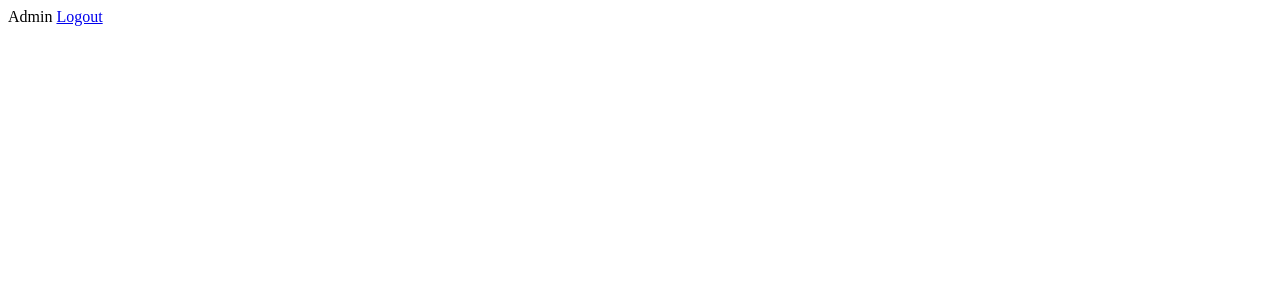
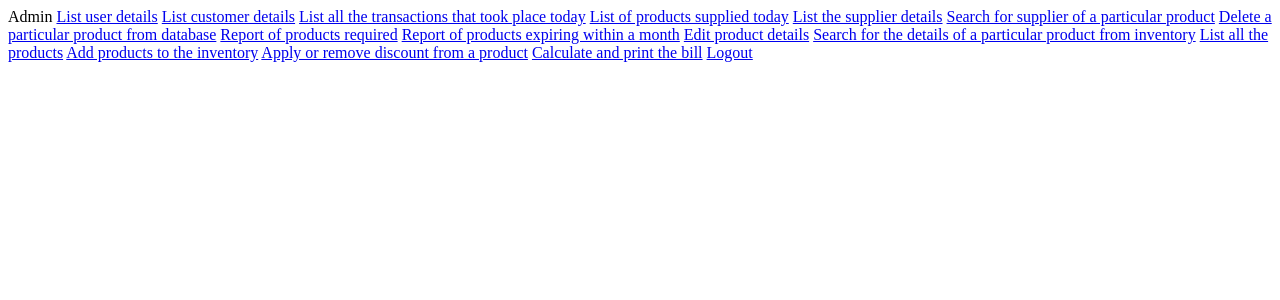
Before and after one commit to prarthantalwar/Supermarket-Management-System, a Flask app: page /admin in a window 1280 px wide. Before the commit the part shown is almost empty. Shown: the top 300 px of the page. Run offline with Flask 3, Linux system fonts and the light colour scheme; a user stored in the database is signed in.

Commit message:
Added all html

```diff
--- a/app.py
+++ b/app.py
@@ -77,10 +77,122 @@ def dataop():
 
 
 
+
+# Modules
+
+@app.route('/user_deats')
+def user_deats():
+    if g.user:
+        return render_template('user_deats.html', user=session['user'])
+    return redirect('/')
+
+
+@app.route('/cust_deats')
+def cust_deats():
+    if g.user:
+        return render_template('cust_deats.html', user=session['user'])
+    return redirect('/')
+
+
+@app.route('/todays_trans')
+def todays_trans():
+    if g.user:
+        return render_template('todays_trans.html', user=session['user'])
+    return redirect('/')
+
+
+@app.route('/prod_supp_tod')
+def prod_supp_tod():
+    if g.user:
+        return render_template('prod_supp_tod.html', user=session['user'])
+    return redirect('/')
+
+
+@app.route('/supp_deats')
+def supp_deats():
+    if g.user:
+        return render_template('supp_deats.html', user=session['user'])
+    return redirect('/')
+
+
+@app.route('/search_prod_supp_deats')
+def search_prod_supp_deats():
+    if g.user:
+        return render_template('search_prod_supp_deats.html', user=session['user'])
+    return redirect('/')
+
+
+@app.route('/del_prod')
+def del_prod():
+    if g.user:
+        return render_template('del_prod.html', user=session['user'])
+    return redirect('/')
+
+
+@app.route('/prod_req')
+def prod_req():
+    if g.user:
+        return render_template('prod_req.html', user=session['user'])
+    return redirect('/')
+
+
+@app.route('/prod_30_exp')
+def prod_30_exp():
+    if g.user:
+        return render_template('prod_30_exp.html', user=session['user'])
+    return redirect('/')
+
+
+@app.route('/edit_prod_deats')
+def edit_prod_deats():
+    if g.user:
+        return render_template('edit_prod_deats.html', user=session['user'])
+    return redirect('/')
+
+
+@app.route('/search_prod_deats')
+def search_prod_deats():
+    if g.user:
+        return render_template('search_prod_deats.html', user=session['user'])
+    return redirect('/')
+
+
+@app.route('/list_prods')
+def list_prods():
+    if g.user:
+        return render_template('list_prods.html', user=session['user'])
+    return redirect('/')
+
+
+@app.route('/add_prods')
+def add_prods():
+    if g.user:
+        return render_template('add_prods.html', user=session['user'])
+    return redirect('/')
+
+
+@app.route('/apply_rem_disc')
+def apply_rem_disc():
+    if g.user:
+        return render_template('apply_rem_disc.html', user=session['user'])
+    return redirect('/')
+
+
+@app.route('/bill')
+def bill():
+    if g.user:
+        return render_template('bill.html', user=session['user'])
+    return redirect('/')
+
+
+# @app.errorhandler(401)  # Error handler for unauthorized access to the page (login required).
+
+
 @app.route("/logout")
 def logout():
      session.pop('user', None)
      return render_template('logout.html')
+
 
 @app.before_request
 def before_request():
--- a/templates/admin.html
+++ b/templates/admin.html
@@ -22,6 +22,23 @@
 
 <body>
     Admin
+    <a href="/user_deats">List user details</a>
+    <a href="/cust_deats">List customer details</a>
+    <a href="/todays_trans">List all the transactions that took place today</a>
+    <a href="/prod_supp_tod">List of products supplied today</a>
+    <a href="/supp_deats">List the supplier details</a>
+    <a href="/search_prod_supp_deats">Search for supplier of a particular product</a>
+    <a href="/del_prod">Delete a particular product from database</a>
+    <a href="/prod_req">Report of products required</a>
+    <a href="/prod_30_exp">Report of products expiring within a month</a>
+    <a href="/edit_prod_deats">Edit product details</a>
+    <a href="/search_prod_deats">Search for the details of a particular product from inventory</a>
+    <a href="/list_prods">List all the products</a>
+    <a href="/add_prods">Add products to the inventory</a>
+    <a href="/apply_rem_disc">Apply or remove discount from a product</a>
+    <a href="/bill">Calculate and print the bill</a>
+
+
     <a href="/logout">Logout</a>
 </body>
 
```
Also changed, not shown: templates/add_prods.html (added), templates/apply_rem_disc.html (added), templates/bill.html (added), templates/cust_deats.html (added), templates/del_prod.html (added), templates/edit_prod_deats.html (added), templates/list_prods.html (added), templates/prod_30_exp.html (added), templates/prod_req.html (added), templates/prod_supp_tod.html (added), templates/search_prod_deats.html (added), templates/search_prod_supp_deats.html (added), templates/supp_deats.html (added), templates/todays_trans.html (added), 1 more files.
